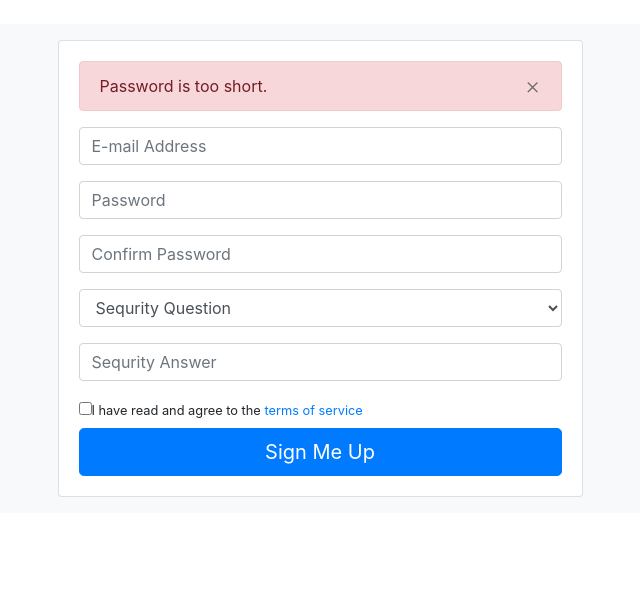
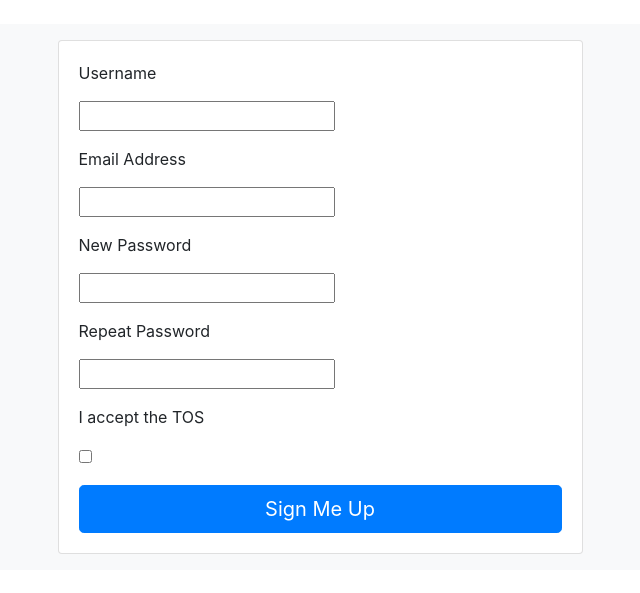
Before and after one commit to tamkovich/FlaskBlog, a Flask app: template templates/account/sign-up.html in a window 1280 px wide. Shown: the part 76-669 px from the top of the page, without its empty margins (320-960 px from the left). Run offline with Flask 2, Linux system fonts and the light colour scheme; the template is opened without the code that fills it: values that come from a table or form of the project are taken from there, others are empty; parts of the project's set-up code (start-up, migrations or seed data) failed here and were passed over; some libraries are stand-ins or nearby versions.

Commit message:
Login|Logout|Register with DB+session

```diff
--- a/app.py
+++ b/app.py
@@ -1,8 +1,29 @@
-from flask import Flask, render_template, flash, request, redirect, url_for
+from flask import (
+    Flask, render_template, redirect,
+    flash, request, url_for, session,
+)
 
 from dbconnect import connection
+from MySQLdb import escape_string as thwart
+from passlib.hash import sha256_crypt
+from functools import wraps
+import gc
+
+from forms import RegistrationForm
+
 
 app = Flask(__name__)
+
+
+def login_required(f):
+    @wraps(f)
+    def wrap(*args, **kwargs):
+        if 'logged_in' in session:
+            return f(*args, **kwargs)
+        else:
+            flash('You have to login first')
+            return redirect(url_for('login'))
+    return wrap
 
 
 @app.route('/')
@@ -10,22 +31,77 @@ def hello_world():
     return render_template('main.html')
 
 
+@app.route('/logout/')
+@login_required
+def logout():
+    session.clear()
+    flash('You have been logged out!')
+    gc.collect()
+    return redirect(url_for('halloffame'))
+
+
 @app.route('/login/', methods=['GET', 'POST'])
 def login():
-    if request.method == 'POST':
-        flash(request.form['username'])
-        flash(request.form['password'])
-    return render_template('account/login.html')
+    error = ''
+    try:
+        c, conn = connection()
+        if request.method == 'POST':
+            data = c.execute('SELECT * FROM users WHERE username = (%s)',
+                             (thwart(request.form['username']), ))
+            data = c.fetchone()[2]
+
+            if sha256_crypt.verify(request.form['password'], data):
+                session['logged_in'] = True
+                session['username'] = request.form['username']
+
+                flash("You are logged in as {}".format(session['username']))
+                return redirect(url_for('halloffame'))
+            else:
+                error = 'Invalid credentials, try again'
+        gc.collect()
+
+        return render_template('account/login.html', error=error)
+    except Exception as e:
+        error = 'Invalid credentials, try again'
+        return render_template('account/login.html', error=error)
 
 
 @app.route('/sign-up/', methods=['GET', 'POST'])
 def sign_up():
     try:
-        c, conn = connection()
-        # return render_template('account/sign-up.html')
-        return 'OKAY' + '\n' + str(c) + '\n' + str(conn)
+        form = RegistrationForm(request.form)
+        if request.method == 'POST' and form.validate():
+            username = form.username.data
+            email = form.email.data
+            password = sha256_crypt.encrypt(str(form.password.data))
+            c, conn = connection()
+
+            sql = 'SELECT * FROM users WHERE username = (%s)'
+            x = c.execute(sql, (thwart(username), ))
+
+            if int(x) > 0:
+                flash("This user is already registrated")
+                return render_template('account/sign-up.html', form=form)
+            c.execute("INSERT INTO users (username, email, password, tracking) "
+                      "VALUES (%s, %s, %s, %s)",
+                      (thwart(username), thwart(email), thwart(password),
+                       thwart('/')))
+
+            conn.commit()
+            flash("Thanks for registration")
+            c.close()
+            conn.close()
+            gc.collect()
+
+            session['logged_in'] = True
+            session['username'] = username
+
+            return redirect(url_for('halloffame'))
+
+        return render_template('account/sign-up.html', form=form)
     except Exception as e:
         return str(e)
+
 
 @app.route('/jaselnik/halloffame/')
 def halloffame():
--- a/forms.py
+++ b/forms.py
@@ -1,18 +1,18 @@
 from wtforms import (
     Form,
     validators,
-    TextField,
+    StringField,
     PasswordField,
     BooleanField,
 )
 
 
 class RegistrationForm(Form):
-    username = TextField('Username', [validators.Length(min=4, max=20)])
-    email = TextField('Email Adress', [validators.Length(min=4, max=20)])
-    password = PasswordField('Password', [validators.Required(),
-                                          validators.EqualTo('confirm', message='Password must mutch')])
+    username = StringField('Username', [validators.Length(min=4, max=25)])
+    email = StringField('Email Address', [validators.Length(min=6, max=35)])
+    password = PasswordField('New Password', [
+        validators.DataRequired(),
+        validators.EqualTo('confirm', message='Passwords must match')
+    ])
     confirm = PasswordField('Repeat Password')
-
-    accept_tos = BooleanField('I accept the Terms of Service and the Privacy Notice '
-                              '(Last upadate Jul 17 2018', [validators.Required()])
+    accept_tos = BooleanField('I accept the TOS', [validators.DataRequired()])
--- a/requirements.txt
+++ b/requirements.txt
@@ -5,5 +5,6 @@ itsdangerous==0.24
 Jinja2==2.10
 MarkupSafe==1.0
 mysqlclient==1.3.13
+passlib==1.7.1
 Werkzeug==0.14.1
 WTForms==2.2.1
--- /dev/null
+++ b/templates/_formhelpers.html
@@ -0,0 +1,11 @@
+{% macro render_regform_field(field) %}
+    <div class="form-group">
+        <label for="uname1">{{ field.label }}</label>
+        <dd>{{ field(**kwargs)|safe }}</dd>
+        {% for error in field.errors %}
+        <div class="alert alert-danger">
+            <a class="close font-weight-light" data-dismiss="alert" href="#">×</a>{{ error }}
+        </div>
+        {% endfor %}
+    </div>
+{% endmacro %}
--- a/templates/account/login.html
+++ b/templates/account/login.html
@@ -24,6 +24,7 @@
                                     <input type="password" class="form-control form-control-lg rounded-0" name="password" id="pwd1" required="" autocomplete="new-password" value="{{ request.form.password }}">
                                     <div class="invalid-feedback">Enter your password too!</div>
                                 </div>
+                                {{ error }}
                                 <button type="submit" class="btn btn-success btn-lg float-right" id="btnLogin">Login</button>
                             </form>
                         </div>
--- a/templates/account/sign-up.html
+++ b/templates/account/sign-up.html
@@ -5,33 +5,14 @@
     <div class="row">
         <div class="col-md-6 mx-auto">
                 <div class="card card-body">
-                    <div class="alert alert-danger">
-                        <a class="close font-weight-light" data-dismiss="alert" href="#">×</a>Password is too short.
-                    </div>
                     <fieldset>
-                        <div class="form-group has-error">
-                            <input class="form-control input-lg" placeholder="E-mail Address" name="email" type="text">
-                        </div>
-                        <div class="form-group has-success">
-                            <input class="form-control input-lg" placeholder="Password" name="password" value="" type="password">
-                        </div>
-                        <div class="form-group has-success">
-                            <input class="form-control input-lg" placeholder="Confirm Password" name="password" value="" type="password">
-                        </div>
-                        <div class="form-group">
-                            <select class="form-control input-lg">
-                                <option selecterd="">Sequrity Question</option>
-                            </select>
-                        </div>
-                        <div class="form-group">
-                            <input class="form-control input-lg" placeholder="Sequrity Answer" name="answer" value="" type="text">
-                        </div>
-                        <div class="checkbox">
-                            <label class="small">
-                                <input name="terms" type="checkbox">I have read and agree to the <a href="#">terms of service</a>
-                            </label>
-                        </div>
+                    {% from "_formhelpers.html" import render_regform_field %}
+                    <form action="/sign-up/" method="post">
+                    {% for field in form %}
+                        {{ render_regform_field(field) }}
+                    {% endfor %}
                         <input class="btn btn-lg btn-primary btn-block" value="Sign Me Up" type="submit">
+                    </form>
                     </fieldset>
                 </div>
         </div>
```
